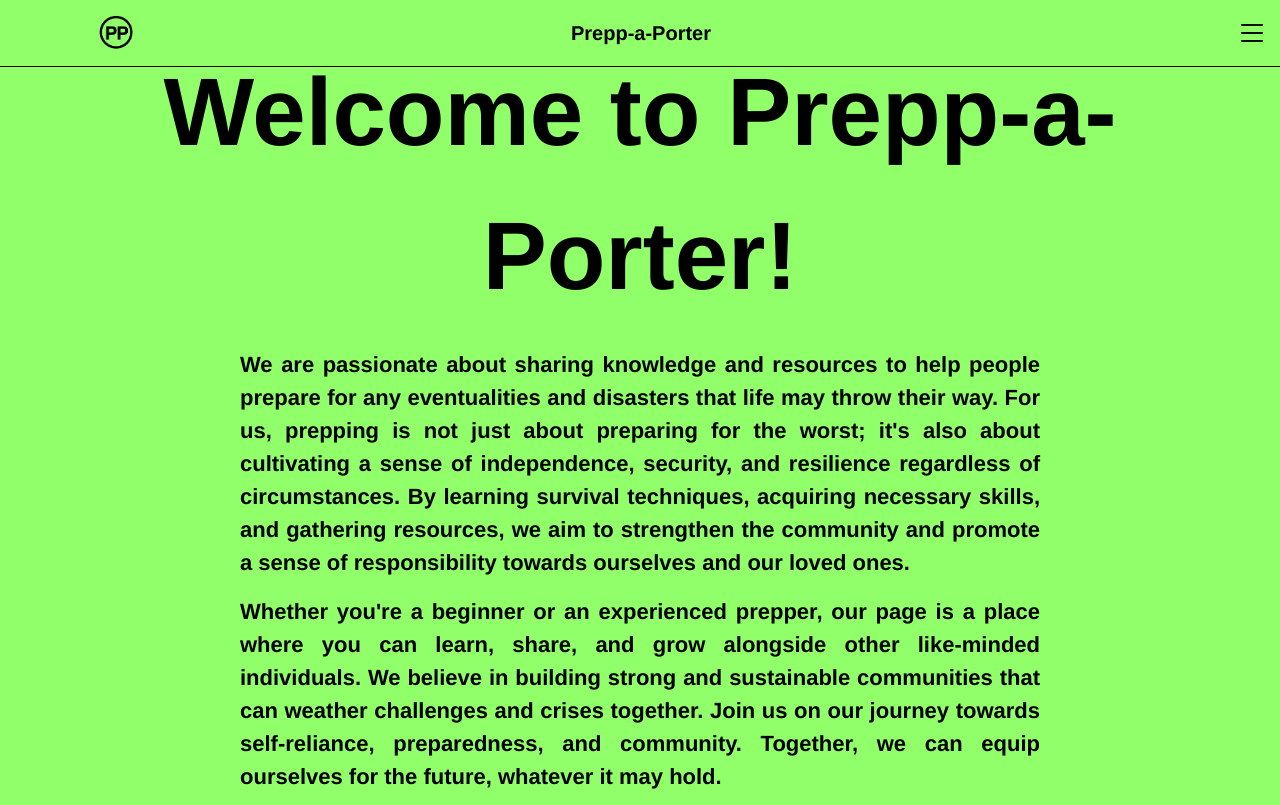
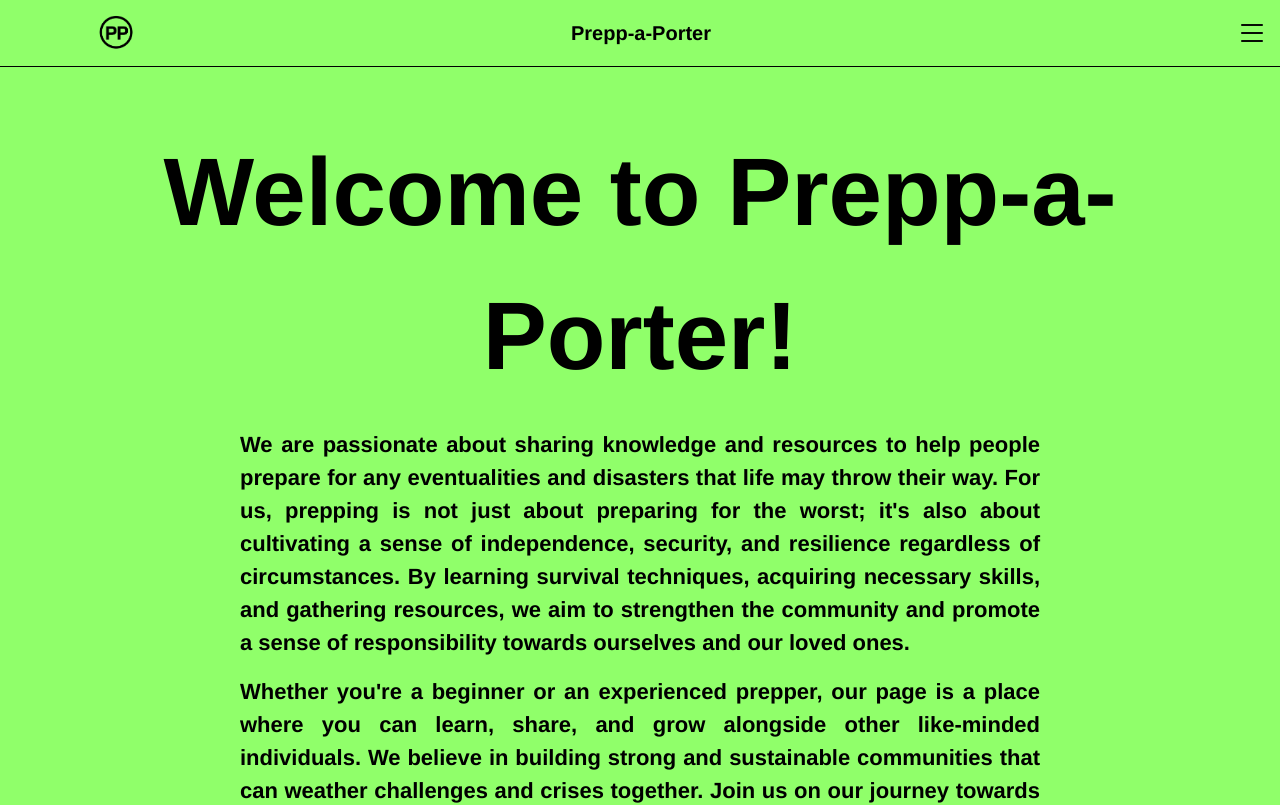
Before and after one commit to miraberglind/Mr-Prepper, a Vue app: page /AboutView in a window 1280 px wide. Shown: the top 805 px of the page. Built offline with nearby package versions, Linux system fonts and the light colour scheme.

Commit message:
new changes in the about page

```diff
--- a/src/components/AboutAnimation.vue
+++ b/src/components/AboutAnimation.vue
@@ -2,8 +2,6 @@
   <div class="container">
     <div class="animated-text" ref="animatedText">Welcome to Prepp-a-Porter!</div>
     <div class="animated-text2" ref="animatedText2">
-
-
 
       <p>We are passionate about sharing knowledge and resources to help people prepare for any eventualities and disasters that life may throw their way. For us, prepping is not just about preparing for the worst; it's also about cultivating a sense of independence, security, and resilience regardless of circumstances. By learning survival techniques, acquiring necessary skills, and gathering resources, we aim to strengthen the community and promote a sense of responsibility towards ourselves and our loved ones.</p>
 
@@ -80,5 +78,4 @@ body, html {
   overflow-x: hidden;
 }
 
-
 </style>
--- a/src/views/AboutView.vue
+++ b/src/views/AboutView.vue
@@ -1,8 +1,10 @@
 <template>
   <div class="about">
+  <div style="height: 10vh;"></div>
+
   <AboutAnimation />
   <AboutVector />
-  <div style="height: 50vh;"></div>
+  <div style="height: 10vh;"></div>
   </div>
 </template>
 
```
